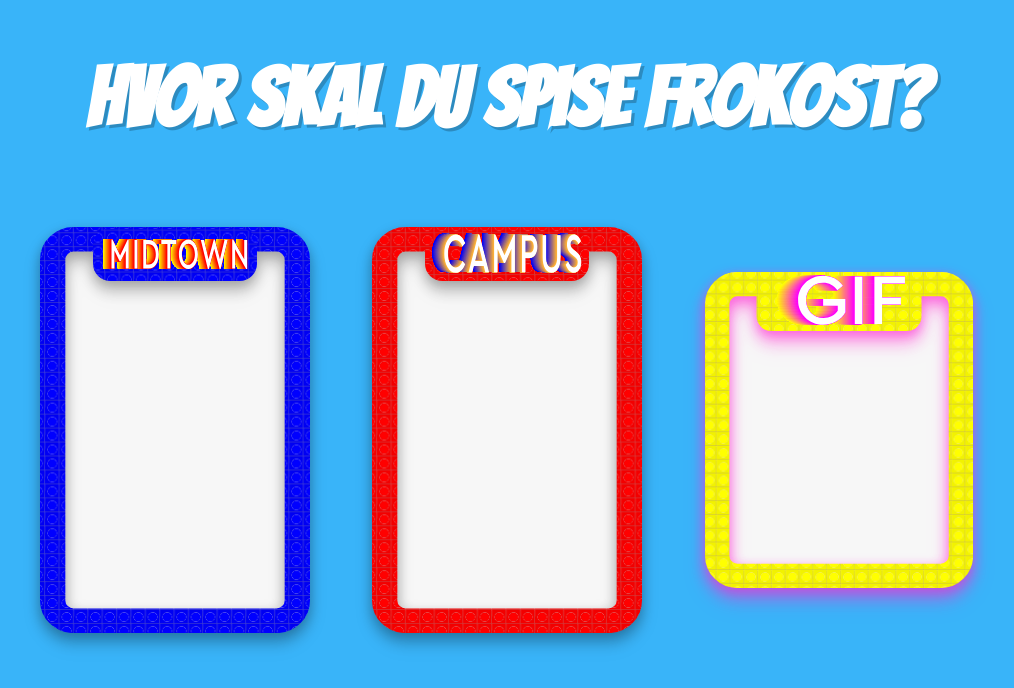
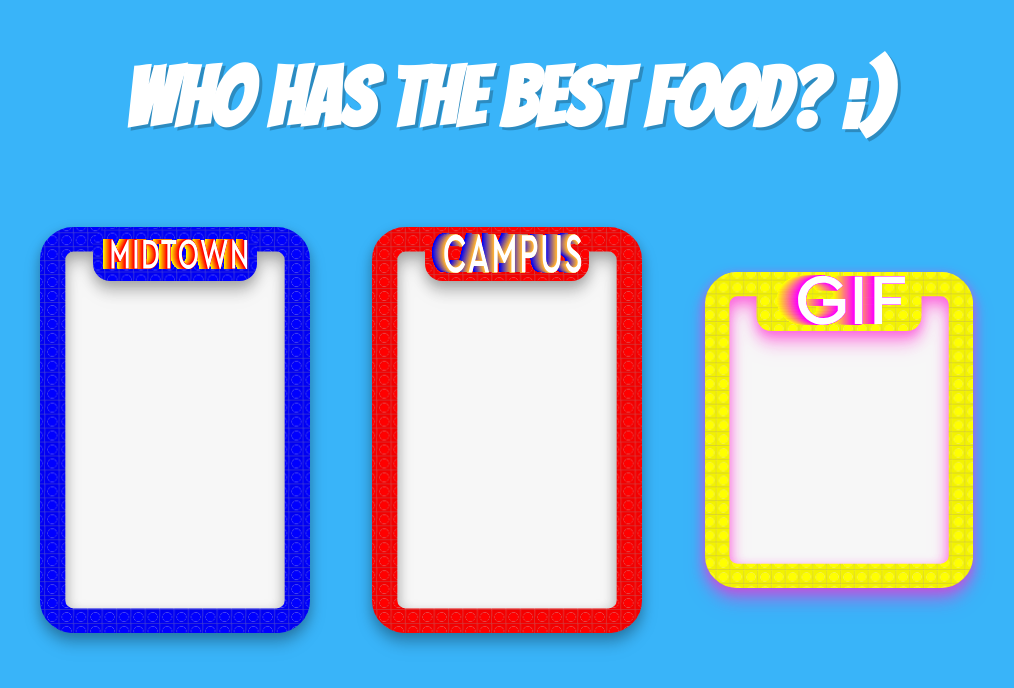
Before and after one commit to 22holm/lego-lunch, a plain HTML site: page index.html in a window 1280 px wide. Shown: the whole page, without its empty margins (133-1147 px from the left). Drawn offline with Linux system fonts and the light colour scheme; no server answers.

Commit message:
Update index.html

```diff
--- a/index.html
+++ b/index.html
@@ -14,7 +14,7 @@
 </head>
 
 <header>
-   <h1 id="heading">Hvor skal du spise frokost?</h1>
+   <h1 id="heading">Who has the best food? ;)</h1>
 </header>
 
 <body>
```
